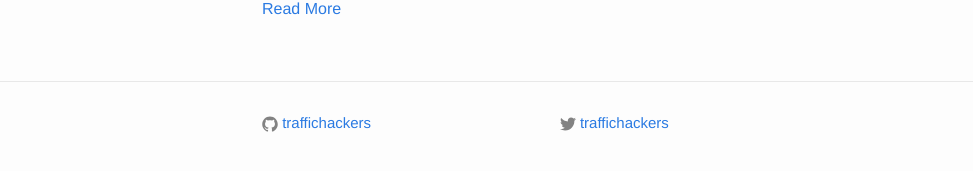
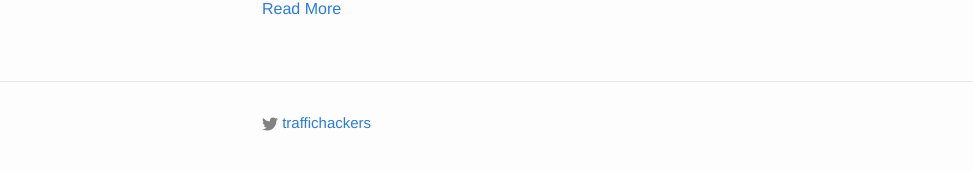
Before and after one commit to traffichackers/hacking-travel, a Jekyll site: the page built from blog/index.html, in a window 1280 px wide. Shown: the part 337-508 px from the top of the page, without its empty margins (38-1011 px from the left). Built offline with Jekyll 4.4.1, drawn with Linux system fonts in a browser that asks for light colours; nearby versions of some CDN libraries; library files that are not in the unit come from our copies.

Commit message:
streamline blog

```diff
--- a/blog/_config.yml
+++ b/blog/_config.yml
@@ -1,5 +1,5 @@
 # Site settings
-title: Traffichackers.com
+title: Traffic Hackers - Blog
 email: andrew@acollier.com
 description:
 baseurl: "/blog" # the subpath of your site, e.g. /blog/
--- a/blog/_includes/footer.html
+++ b/blog/_includes/footer.html
@@ -3,23 +3,6 @@
   <div class="wrapper">
 
     <div class="footer-col-wrapper">
-      <div class="footer-col  footer-col-3">
-        <ul class="social-media-list">
-          {% if site.github_username %}
-          <li>
-            <a href="https://github.com/{{ site.github_username }}">
-              <span class="icon  icon--github">
-                <svg viewBox="0 0 16 16">
-                  <path fill="#828282" d="M7.999,0.431c-4.285,0-7.76,3.474-7.76,7.761 c0,3.428,2.223,6.337,5.307,7.363c0.388,0.071,0.53-0.168,0.53-0.374c0-0.184-0.007-0.672-0.01-1.32 c-2.159,0.469-2.614-1.04-2.614-1.04c-0.353-0.896-0.862-1.135-0.862-1.135c-0.705-0.481,0.053-0.472,0.053-0.472 c0.779,0.055,1.189,0.8,1.189,0.8c0.692,1.186,1.816,0.843,2.258,0.645c0.071-0.502,0.271-0.843,0.493-1.037 C4.86,11.425,3.049,10.76,3.049,7.786c0-0.847,0.302-1.54,0.799-2.082C3.768,5.507,3.501,4.718,3.924,3.65 c0,0,0.652-0.209,2.134,0.796C6.677,4.273,7.34,4.187,8,4.184c0.659,0.003,1.323,0.089,1.943,0.261 c1.482-1.004,2.132-0.796,2.132-0.796c0.423,1.068,0.157,1.857,0.077,2.054c0.497,0.542,0.798,1.235,0.798,2.082 c0,2.981-1.814,3.637-3.543,3.829c0.279,0.24,0.527,0.713,0.527,1.437c0,1.037-0.01,1.874-0.01,2.129 c0,0.208,0.14,0.449,0.534,0.373c3.081-1.028,5.302-3.935,5.302-7.362C15.76,3.906,12.285,0.431,7.999,0.431z"/>
-                </svg>
-              </span>
-
-              <span class="username">{{ site.github_username }}</span>
-            </a>
-          </li>
-          {% endif %}
-        </ul>
-      </div>
       <div class="footer-col  footer-col-3">
         <ul class="social-media-list">
 
```
